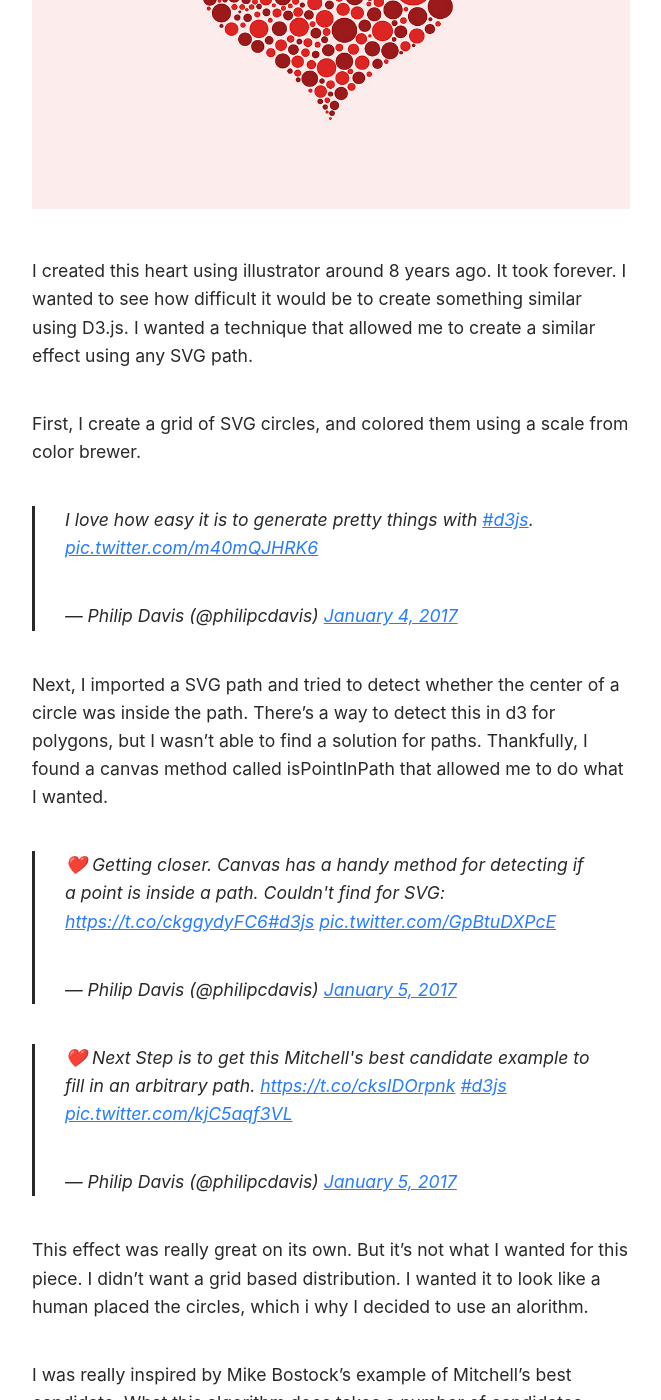
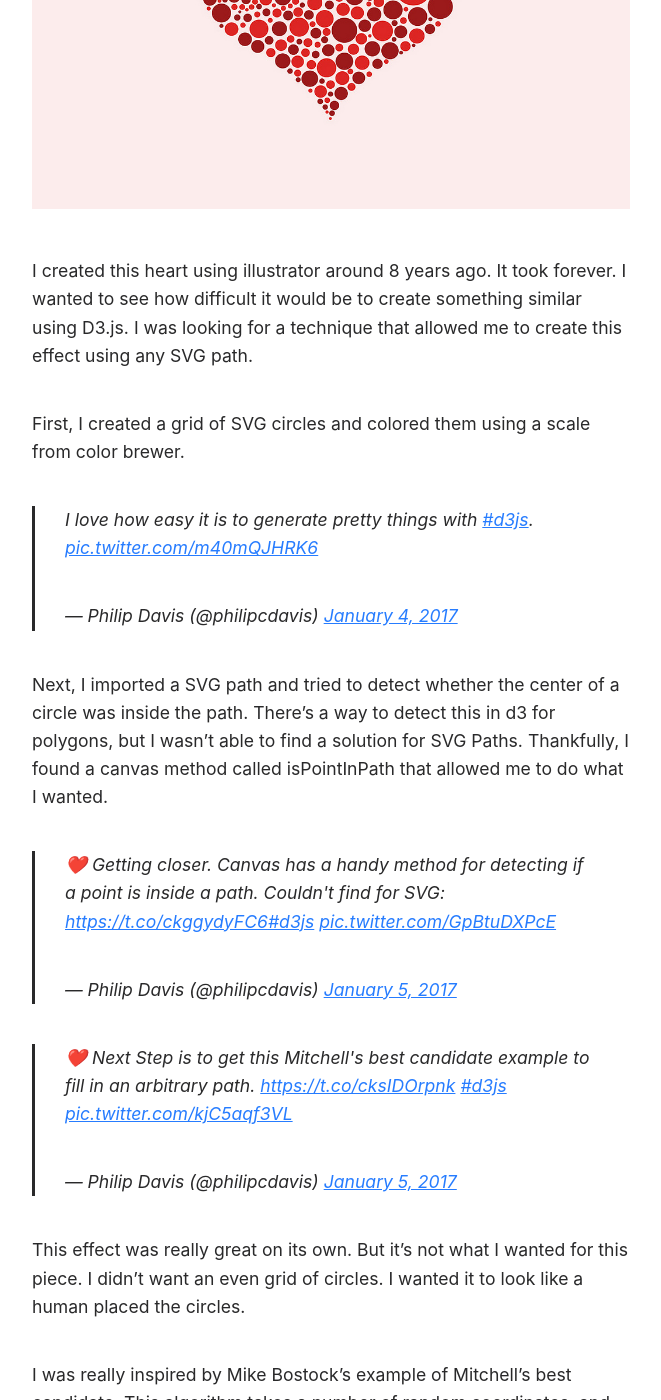
Before and after one commit to learningd3/learningd3.github.io, a Jekyll site: the page built from _posts/2017-01-07-generative-art.md, in a window 1280 px wide and 1400 px high, scrolled down 1508 px. Shown: the whole window, without its empty margins (309-970 px from the left). Built offline with Jekyll 4.4.1, drawn with Linux system fonts in a browser that asks for light colours; comment, search, counter and statistics services are not loaded; some of the changed text lies outside the part shown.

```diff
--- a/_posts/2017-01-07-generative-art.md
+++ b/_posts/2017-01-07-generative-art.md
@@ -20,13 +20,13 @@ It's about making visuals with instructions.
 ## Recreating an art piece, in code.
 <img class="fit" src="{{site.baseurl}}/assets/img/posts/generative-art/heart-original.jpg" alt="Photo of Heart" />
 
-I created this heart using illustrator around 8 years ago. It took forever. I wanted to see how difficult it would be to create something similar using D3.js. I wanted a technique that allowed me to create a similar effect using any SVG path.
+I created this heart using illustrator around 8 years ago. It took forever. I wanted to see how difficult it would be to create something similar using D3.js. I was looking for a technique that allowed me to create this effect using any SVG path.
 
-First, I create a grid of SVG circles, and colored them using a scale from color brewer.
+First, I created a grid of SVG circles and colored them using a scale from color brewer.
 <blockquote class="twitter-tweet tw-align-center" data-lang="en"><p lang="en" dir="ltr">I love how easy it is to generate pretty things with <a href="https://twitter.com/hashtag/d3js?src=hash">#d3js</a>. <a href="https://t.co/m40mQJHRK6">pic.twitter.com/m40mQJHRK6</a></p>&mdash; Philip Davis (@philipcdavis) <a href="https://twitter.com/philipcdavis/status/816507173396041728">January 4, 2017</a></blockquote>
 <script async src="//platform.twitter.com/widgets.js" charset="utf-8"></script>
 
-Next, I imported a SVG path and tried to detect whether the center of a circle was inside the path. There's a way to detect this in d3 for polygons, but I wasn't able to find a solution for paths. Thankfully, I found a canvas method called isPointInPath that allowed me to do what I wanted.
+Next, I imported a SVG path and tried to detect whether the center of a circle was inside the path. There's a way to detect this in d3 for polygons, but I wasn't able to find a solution for SVG Paths. Thankfully, I found a canvas method called isPointInPath that allowed me to do what I wanted.
 
 <blockquote class="twitter-tweet tw-align-center" data-lang="en"><p lang="en" dir="ltr">❤️ Getting closer. Canvas has a handy method for detecting if a point is inside a path. Couldn&#39;t find for SVG: <a href="https://t.co/ckggydyFC6">https://t.co/ckggydyFC6</a><a href="https://twitter.com/hashtag/d3js?src=hash">#d3js</a> <a href="https://t.co/GpBtuDXPcE">pic.twitter.com/GpBtuDXPcE</a></p>&mdash; Philip Davis (@philipcdavis) <a href="https://twitter.com/philipcdavis/status/816845636012081152">January 5, 2017</a></blockquote>
 <script async src="//platform.twitter.com/widgets.js" charset="utf-8"></script>
@@ -34,9 +34,9 @@ Next, I imported a SVG path and tried to detect whether the center of a circle w
 <blockquote class="twitter-tweet tw-align-center" data-lang="en"><p lang="en" dir="ltr">❤️ Next Step is to get this Mitchell&#39;s best candidate example to fill in an arbitrary path. <a href="https://t.co/cksIDOrpnk">https://t.co/cksIDOrpnk</a> <a href="https://twitter.com/hashtag/d3js?src=hash">#d3js</a> <a href="https://t.co/kjC5aqf3VL">pic.twitter.com/kjC5aqf3VL</a></p>&mdash; Philip Davis (@philipcdavis) <a href="https://twitter.com/philipcdavis/status/817048601545146368">January 5, 2017</a></blockquote>
 <script async src="//platform.twitter.com/widgets.js" charset="utf-8"></script>
 
-This effect was really great on its own. But it's not what I wanted for this piece. I didn't want a grid based distribution. I wanted it to look like a human placed the circles, which i why I decided to use an alorithm.
+This effect was really great on its own. But it's not what I wanted for this piece. I didn't want an even grid of circles. I wanted it to look like a human placed the circles.
 
-I was really inspired by Mike Bostock's example of Mitchell's best candidate. What this algorithm does takes a number of candidates. Plots them randomly, and then chooses the best candidate based on whatever point is farthest from all the others.
+I was really inspired by Mike Bostock's example of Mitchell's best candidate. This algorithm takes a number of random  coordinates, and then chooses the best candidate based on whatever point is farthest from all the others.
 
 Using this algorithm, I was able to get my final result.
 
```
Also changed, not shown: other parts of _posts/2017-01-07-generative-art.md (+3 -5 lines), 3 other files.
